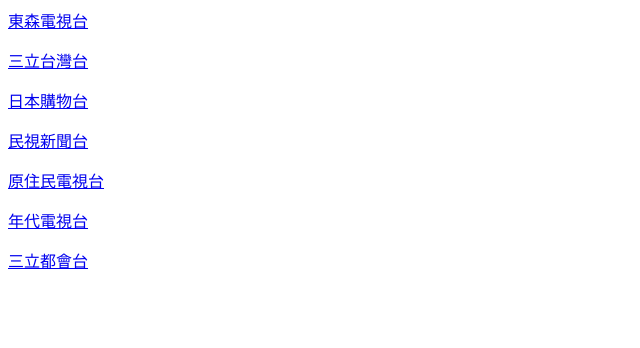
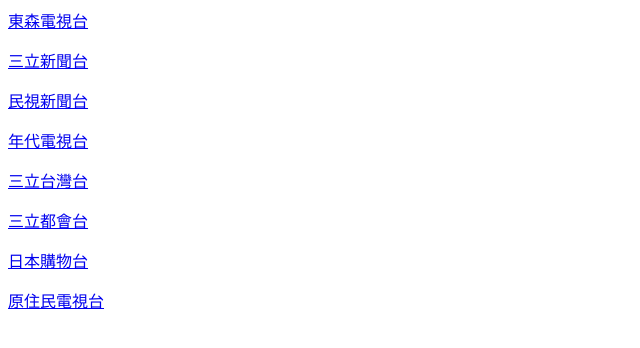
Before and after one commit to masong3000/tvhls, a plain HTML site: page index.html in a window 1280 px wide. Shown: the whole page, without its empty margins (0-640 px from the left). Drawn offline with Linux system fonts and the light colour scheme.

Commit message:
Update index.html

```diff
--- a/index.html
+++ b/index.html
@@ -7,10 +7,11 @@
 
     <body>
     <a href="tvch1.html">東森電視台</a><p>
+    <a href="http://live.setn.com/live/358">三立新聞台</a><p>
+    <a href="tvch4.html">民視新聞台</a><p>
+    <a href="tvch6.html">年代電視台</a><p>
     <a href="tvch2.html">三立台灣台</a><p>
+    <a href="tvch7.html">三立都會台</a><p>
     <a href="tvch3.html">日本購物台</a><p>
-    <a href="tvch4.html">民視新聞台</a><p>
     <a href="tvch5.html">原住民電視台</a><p>
-    <a href="tvch6.html">年代電視台</a><p>
-    <a href="tvch7.html">三立都會台</a><p>
 </html>
```
